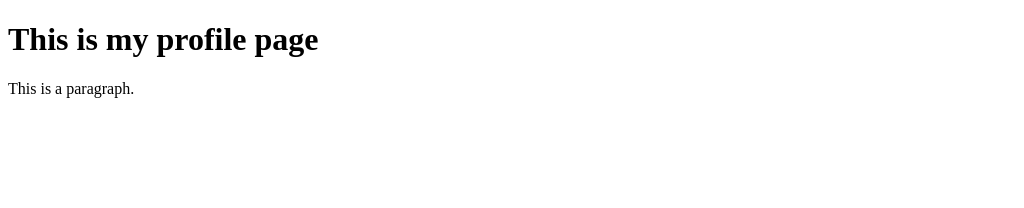
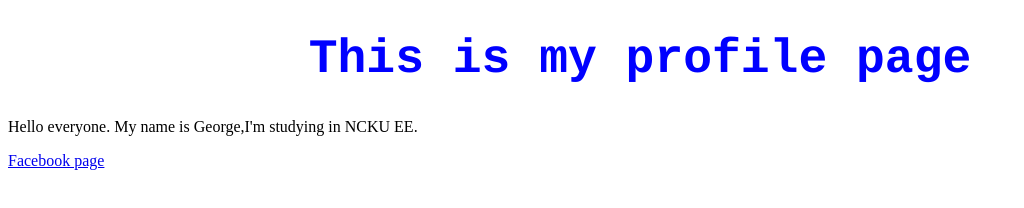
Before and after one commit to george81019/Test, a plain HTML site: page index.html in a window 1280 px wide. Shown: the whole page, without its empty margins (0-1024 px from the left). Drawn offline with Linux system fonts and the light colour scheme.

Commit message:
Third commit

```diff
--- a/index.html
+++ b/index.html
@@ -5,8 +5,12 @@
 </head>
 <body>
 
-<h1>This is my profile page</h1>
-<p>This is a paragraph.</p>
+<h1 style="text-align:center; font-size:300%; color:blue; font-family:courier">This is my profile page
+</h1>
+
+<p>Hello everyone. My name is George,I'm studying in NCKU EE. </p>
+
+<a href="https://www.facebook.com/profile.php?id=100002574673933" target="_blank">Facebook page</a>
 
 </body>
 </html>
```
